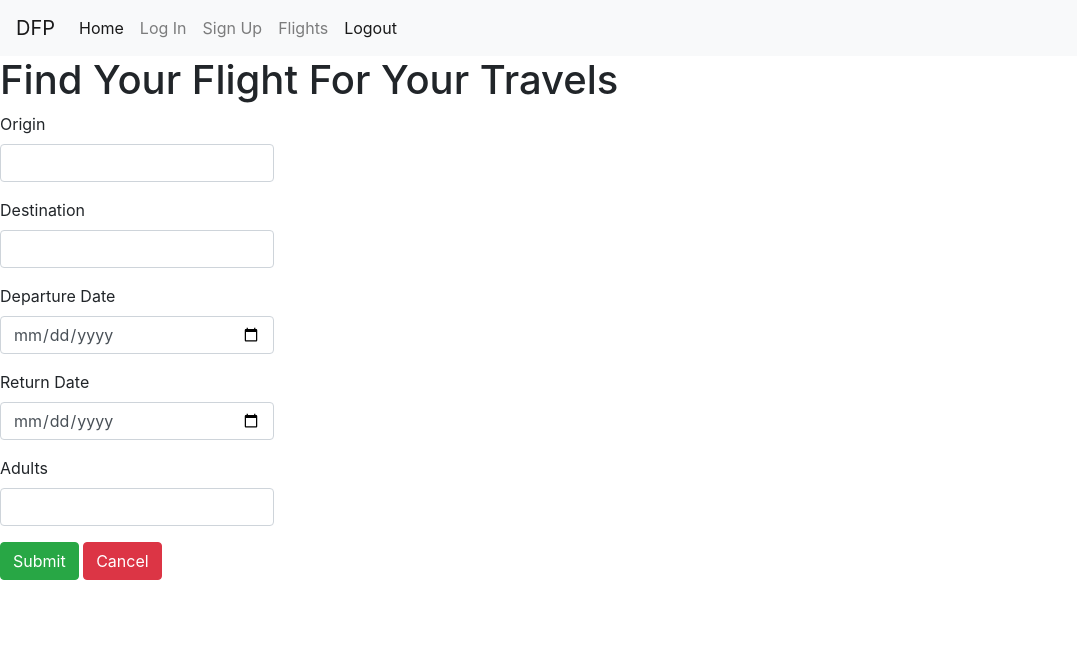
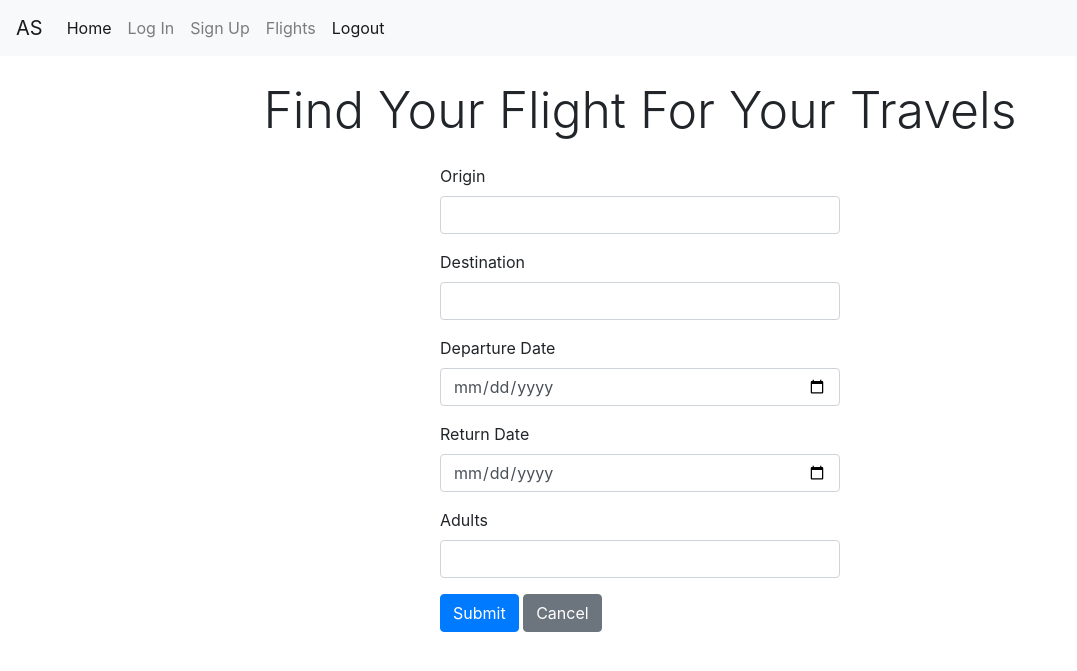
Before and after one commit to negasaa12/Flight-Booking, a Flask app: page /search in a window 1280 px wide. Shown: the top 671 px of the page, without its empty margins (0-1077 px from the left). Run offline with Flask 3, Linux system fonts and the light colour scheme; the visitor is signed in with stand-in values (Sample User, id 1).

Commit message:
addying styles

```diff
--- a/app.py
+++ b/app.py
@@ -21,7 +21,7 @@ app.app_context().push()
 
 connect_db(app)
 
-token = "GbXdUKle2fv410hqzAkD9A1FTzpT"
+token = "Wsfg4ngY9UwBGtcJ4U4m7QZyAxNz"
 
 
 headers = {'Authorization': f'Bearer {token}'}
@@ -226,6 +226,7 @@ def booking():
     )
     db.session.add(flight)
     db.session.commit()
+    flash('Flight Booked!!')
 
     return redirect(f'/user/{id}')
 
--- /dev/null
+++ b/static/styles.css
@@ -0,0 +1,49 @@
+
+
+#home_h1 {
+    text-align: center;
+    margin: 0 auto;
+    font-size: 80px;
+    font-family: Roboto Slab;
+}
+
+#search_h1{
+    text-align: center;
+    margin: 0 auto;
+    font-size: 50px;
+
+
+}
+
+.custom-form {
+    max-width: 400px; /* Adjust the maximum width as needed */
+    width: 100%;
+    margin: 0 auto;
+  }
+
+
+
+.label {
+
+    font-family: "Roboto", sans-serif, ;
+}
+.fade-in {
+    opacity: 0;
+    animation: fade-in-animation 2s ease-in forwards;
+  }
+
+  @keyframes fade-in-animation {
+    from {
+      opacity: 0;
+      transform: translateY(20px);
+    }
+    to {
+      opacity: 1;
+      transform: translateY(0);
+    }
+  }
+
+  .banner-image {
+    width: 100%;
+    height: auto;
+  }
--- a/templates/base.html
+++ b/templates/base.html
@@ -6,13 +6,17 @@
     <meta name="viewport" content="width=device-width, initial-scale=1.0">
     <title>{% block title %} {% endblock %}</title>
     <link rel="stylesheet" href="https://cdn.jsdelivr.net/npm/bootstrap@4.4.1/dist/css/bootstrap.min.css" integrity="sha384-Vkoo8x4CGsO3+Hhxv8T/Q5PaXtkKtu6ug5TOeNV6gBiFeWPGFN9MuhOf23Q9Ifjh" crossorigin="anonymous">
-</head>
+    <link rel="stylesheet" href="{{ url_for('static', filename='styles.css') }}">
+  </head>
+  <body>
+
+  </head>
 </head>
 <body>
 
 
 <nav class="navbar navbar-expand-lg navbar-light bg-light">
-    <a class="navbar-brand" href="/">DFP</a>
+    <a class="navbar-brand" href="/">AS</a>
     <button class="navbar-toggler" type="button" data-toggle="collapse" data-target="#navbarNav" aria-controls="navbarNav" aria-expanded="false" aria-label="Toggle navigation">
       <span class="navbar-toggler-icon"></span>
     </button>
--- a/templates/flights.html
+++ b/templates/flights.html
@@ -1,10 +1,10 @@
-{% extends "home.html" %}
+{% extends "base.html" %}
 
 
 
 {% block content %}
 
-<h1> Flights Available</h1>
+<h1 class="diaplay-3"> Flights Available</h1>
 
 
 
--- a/templates/login.html
+++ b/templates/login.html
@@ -15,9 +15,11 @@
   {% endif %}
 {% endwith %}
 
+
+
 <div class="row justify-content-md-center">
     <div class="col-md-7 col-lg-5">
-      <h2 class="join-message">Log In</h2>
+      <h2 id="search_h1" class="join-message mt-4 mb-4 display-4">Log In</h2>
 
       <form method="POST" id="user_form">
         {{ form.hidden_tag() }}
--- a/templates/search.html
+++ b/templates/search.html
@@ -2,7 +2,7 @@
 
 
 {% block content %}
-    <h1>Find Your Flight For Your Travels </h1>
+    <h1  id="search_h1"class="display-4 mt-4 mb-4">Find Your Flight For Your Travels </h1>
 
 
 
@@ -16,20 +16,23 @@
   </div>
 {% endif %}
 {% endwith %}
-<div class="input-group mb-4">
-    <form method="POST">
+
+
+
+<div class="row justify-content-md-center">
+    <form method="POST" class="custom-form">
         {{ form.hidden_tag() }}
 
         {% for field in form if field.widget.input_type != 'hidden' %}
 
             <div class="form-group">
-                {{field.label}}
+                {{field.label(class="label")}}
                 {{field(class_="form-control")}}
 
             </div>
         {% endfor %}
-        <button type="submit" class="btn btn-success">Submit</button>
-        <a href="/user/{{id}}" class="btn btn-danger">Cancel</a>
+        <button type="submit" class="btn btn-primary">Submit</button>
+        <a href="/user/{{id}}" class="btn btn-secondary">Cancel</a>
 
     </form>
 
--- a/templates/signup.html
+++ b/templates/signup.html
@@ -7,7 +7,7 @@
 
 <div class="row justify-content-md-center">
     <div class="col-md-7 col-lg-5">
-      <h2 class="join-message">Create Your Profile.</h2>
+      <h2 id="search_h1" class="join-message mt-4 mb-4 display-4" >Create Your Profile.</h2>
       <form method="POST" >
         {{ form.hidden_tag() }}
 
```
Also changed, not shown: templates/home.html (+8 -1 lines).
